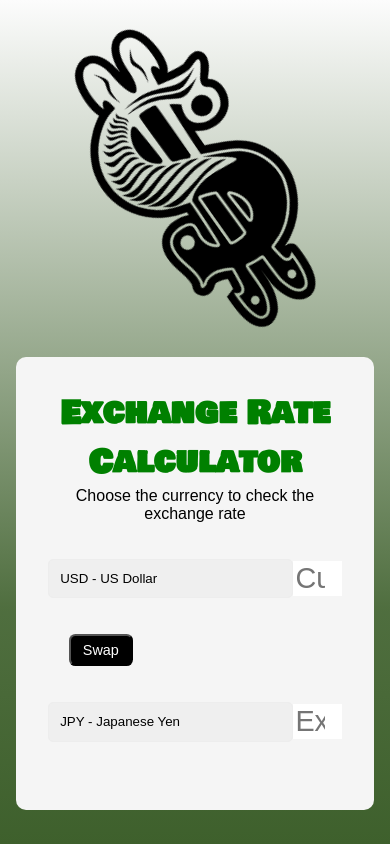
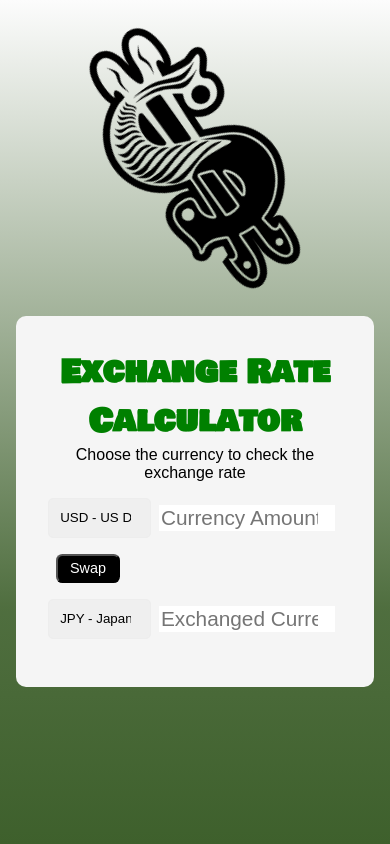
Before and after one commit to RodriguezRob/ExchangeRate, a plain HTML site: page index.html in a window 390 px wide. Drawn offline with Linux system fonts and the light colour scheme.

Commit message:
Updated the mobile styling

```diff
--- a/resources/styles.css
+++ b/resources/styles.css
@@ -101,4 +101,93 @@ select:focus, input:focus, button:focus{
     .currency .input{
         width: 12.5rem;
     }
+    body{
+        background: rgb(252,252,252);
+    background: linear-gradient(180deg, rgba(252,252,252,1) 0%, rgba(62,96,44,0.9108237044817927) 72%, rgba(62,96,44,1) 100%);
+        font-family: Arial, Helvetica, sans-serif;
+        display: flex;
+        flex-direction: column;
+        align-items: center;
+        justify-items: center;
+        height:100vh;
+        margin: 0;
+        padding: 1rem;
+
+    }
+    h1{
+        color: var(--primary-color);
+        text-align: center;
+        font-family: 'Bowlby One SC', sans-serif;
+    }
+    p{
+        text-align: center;
+        font-size: 1rem;
+    }
+    .btn{
+        color: white;
+        background-color: black;
+        cursor: pointer;
+        border-radius: .4rem;
+        font-size: .9rem;
+        padding: .3rem .75rem;
+        margin-left: .5rem;
+    }
+    #moneySign{
+        height: 35%;
+        animation-name: rotate;
+        animation-duration: 4s;
+        animation-iteration-count: infinite;
+        margin-bottom: 1rem;
+
+    }
+    @keyframes rotate {
+        0% {rotate: 0deg;}
+        50% {rotate: 180deg}
+        100% {rotate: 360deg}
+    }
+    .currency{
+        padding: 1rem 0;
+        display: flex;
+        align-items: center;
+        justify-content: start;
+    }
+    .currency select {
+        padding: .7rem 1.2rem .7rem .7rem;
+        appearance: none;
+        border: 1px solid #ededed;
+        border-radius: 5px;
+        background-position: right .7rem, top 50%, 0, 0;
+        background-size: 1px auto, 100%;
+        background-repeat: no-repeat;
+        width: 35%;
+    }
+    .currency input {
+        border: 0;
+        font-size: 1.3rem;
+        text-align: right;
+        width: 60%;
+        margin-left: .5rem;
+    }
+    .swap-rate-container{
+        display: flex;
+        align-items: center;
+        justify-content: space-between;
+    }
+    .rate {
+        color: black;
+        font-size: 1rem;
+        padding: .5rem;
+    }
+    select:focus, input:focus, button:focus{
+        outline: 0;
+    }
+    .mid{
+        display: flex;
+        justify-content: space-between;
+    }
+    .centerSection {
+        background-color: whitesmoke;
+        border-radius: 10px;
+        padding: 2rem;
+    }
 }
```
